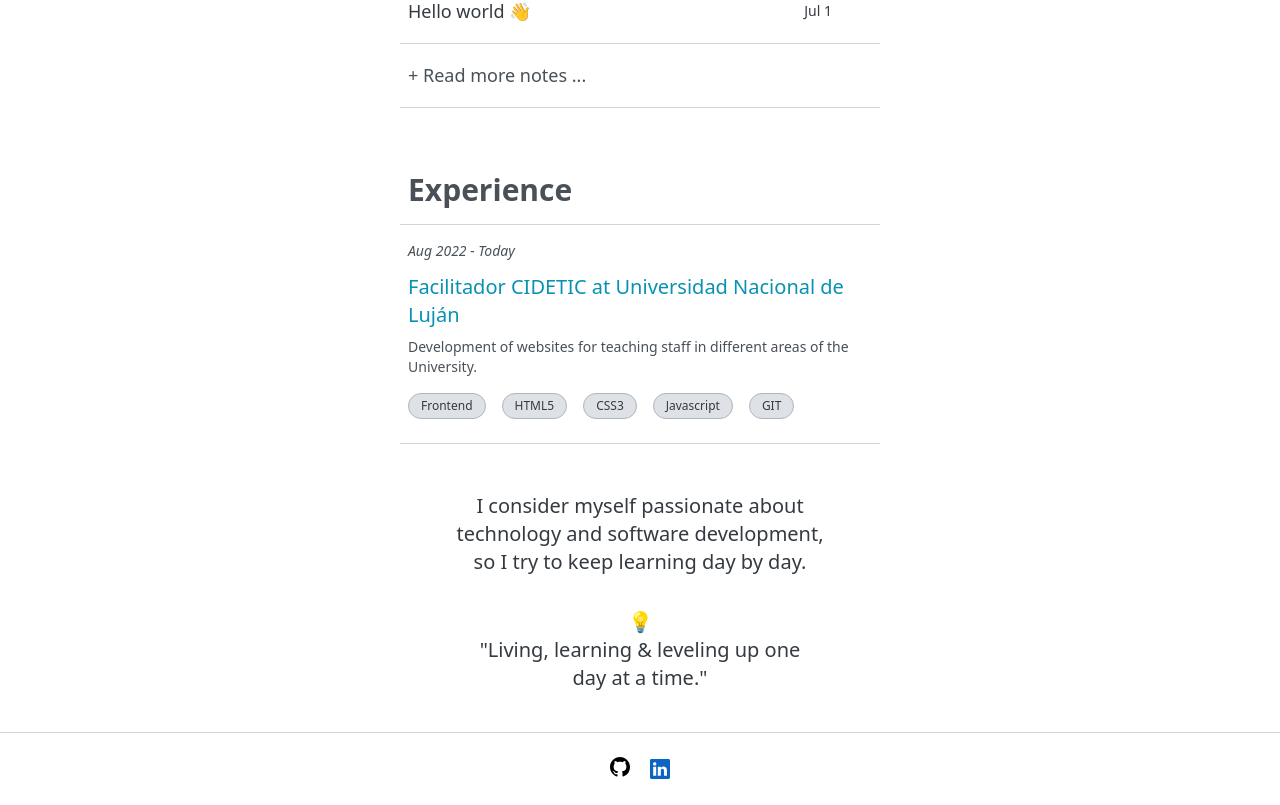
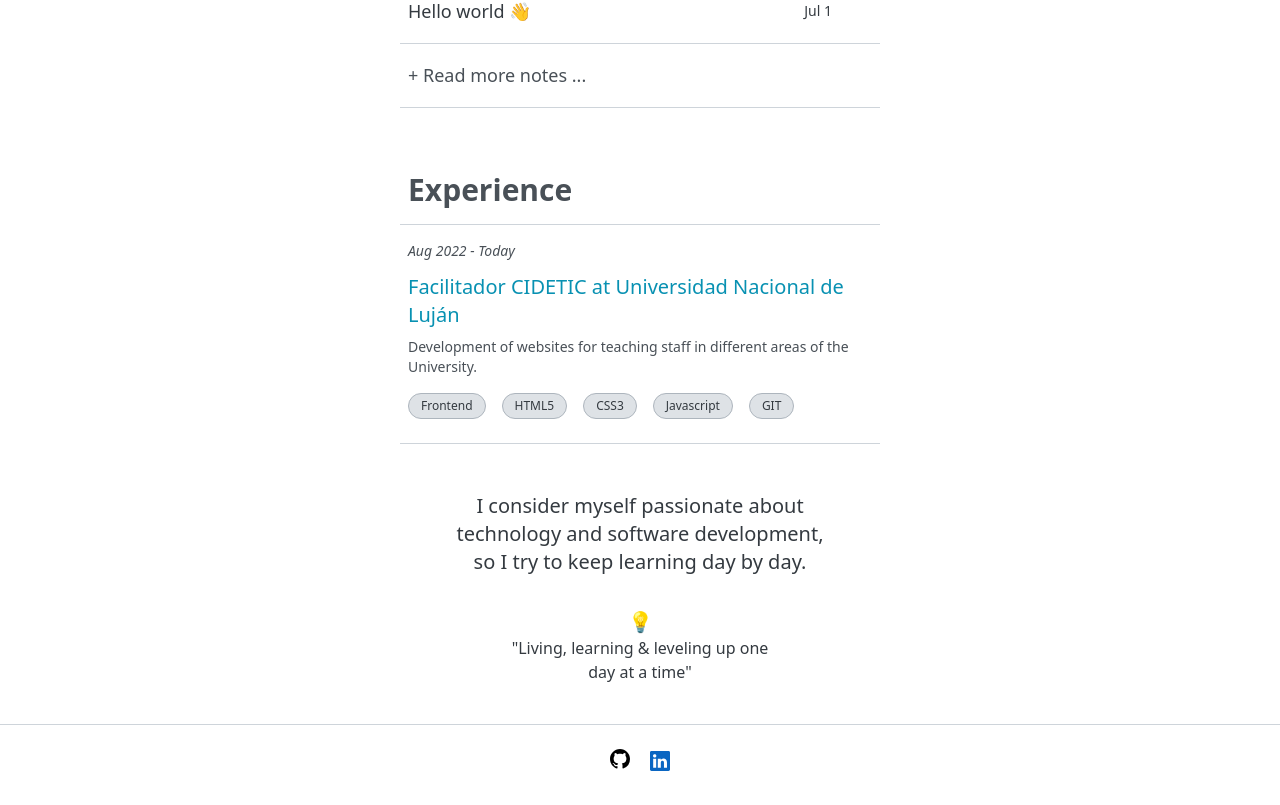
Before and after one commit to matiasgimenezdev/portfolio, a React (Vite) app: page / in a window 1280 px wide. Shown: the part 554-1359 px from the top of the page. Built offline with nearby package versions, Linux system fonts and the light colour scheme.

Commit message:
decrease font-size

```diff
--- a/src/components/Footer/Footer.tsx
+++ b/src/components/Footer/Footer.tsx
@@ -47,9 +47,9 @@ export const Footer: FunctionComponent = () => {
 					}`}
 				>
 					<span>💡</span>
-					<p>
+					<p className='text-sm md:text-base'>
 						"Living, learning & leveling up one <br />
-						day at a time."
+						day at a time"
 					</p>
 				</span>
 			</Balancer>
```
